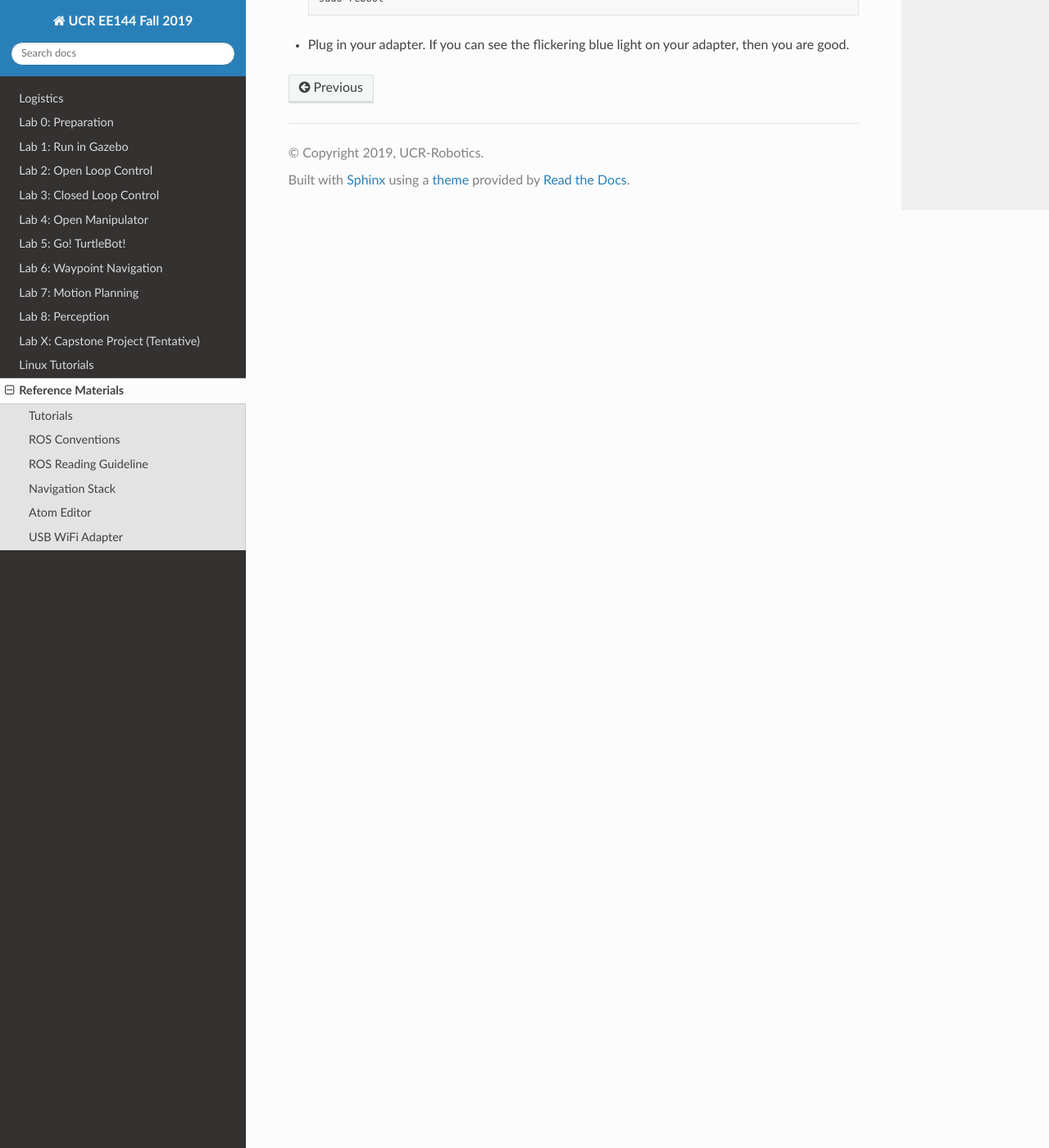
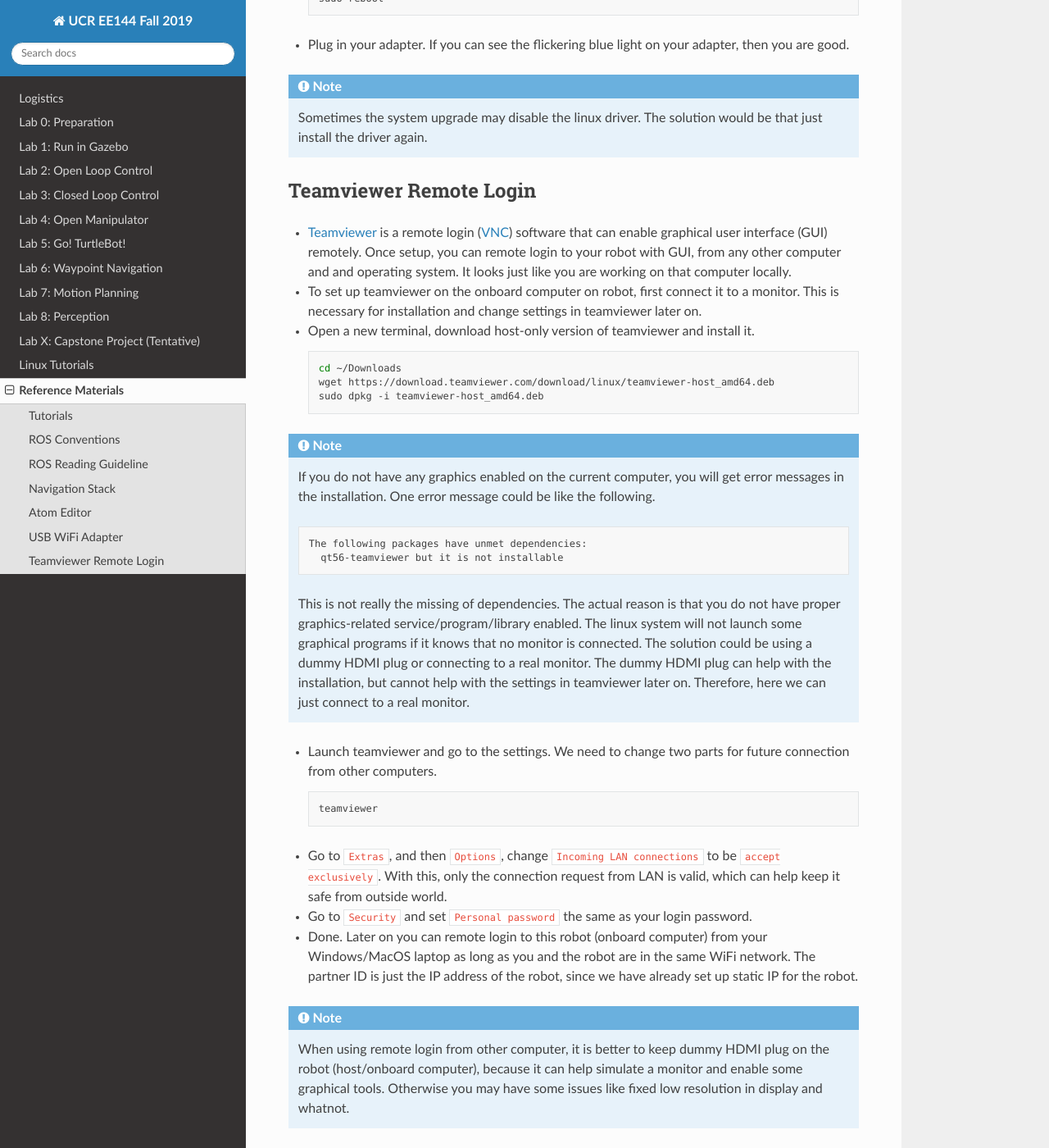
Before and after one commit to UCR-Robotics/ee144, a Sphinx documentation site: the page built from docs/reference.rst, in a window 1280 px wide and 1400 px high, scrolled down 2501 px. Shown: the whole window at 82% size. Built offline with Sphinx 7.4.7 and the Read the Docs theme 2.0.0, drawn with Linux system fonts in a browser that asks for light colours.

Commit message:
add teamviewer

```diff
--- a/docs/reference.rst
+++ b/docs/reference.rst
@@ -158,3 +158,67 @@ rather than sharing the network of your host computer.
 - Plug in your adapter.
   If you can see the flickering blue light on your adapter,
   then you are good.
+
+.. note::
+
+  Sometimes the system upgrade may disable the linux driver.
+  The solution would be that just install the driver again.
+
+
+Teamviewer Remote Login
+-----------------------
+
+- `Teamviewer <https://www.teamviewer.com/en-us/>`_ is a remote login
+  (`VNC <https://en.wikipedia.org/wiki/Virtual_Network_Computing>`_)
+  software that can enable graphical user interface (GUI) remotely.
+  Once setup, you can remote login to your robot with GUI, from any other computer and
+  and operating system. It looks just like you are working on that computer locally.
+
+- To set up teamviewer on the onboard computer on robot, first connect it to a monitor.
+  This is necessary for installation and change settings in teamviewer later on.
+
+- Open a new terminal, download host-only version of teamviewer and install it.
+
+  .. code:: bash
+
+    cd ~/Downloads
+    wget https://download.teamviewer.com/download/linux/teamviewer-host_amd64.deb
+    sudo dpkg -i teamviewer-host_amd64.deb
+
+.. note::
+
+  If you do not have any graphics enabled on the current computer, you will get
+  error messages in the installation. One error message could be like the following.
+
+  .. code:: bash
+
+    The following packages have unmet dependencies:
+      qt56-teamviewer but it is not installable
+
+  This is not really the missing of dependencies.
+  The actual reason is that you do not have proper graphics-related service/program/library enabled.
+  The linux system will not launch some graphical programs if it knows that no monitor is connected.
+  The solution could be using a dummy HDMI plug or connecting to a real monitor.
+  The dummy HDMI plug can help with the installation, but cannot help with the settings in teamviewer later on.
+  Therefore, here we can just connect to a real monitor.
+
+- Launch teamviewer and go to the settings. We need to change two parts for future connection from other computers.
+
+  .. code:: bash
+
+    teamviewer
+
+- Go to ``Extras``, and then ``Options``, change ``Incoming LAN connections`` to be ``accept exclusively``.
+  With this, only the connection request from LAN is valid, which can help keep it safe from outside world.
+
+- Go to ``Security`` and set ``Personal password`` the same as your login password.
+
+- Done. Later on you can remote login to this robot (onboard computer) from your Windows/MacOS laptop
+  as long as you and the robot are in the same WiFi network. The partner ID is just the IP address of the robot,
+  since we have already set up static IP for the robot.
+
+.. note::
+
+  When using remote login from other computer, it is better to keep dummy HDMI plug on the robot (host/onboard computer),
+  because it can help simulate a monitor and enable some graphical tools.
+  Otherwise you may have some issues like fixed low resolution in display and whatnot.
```
